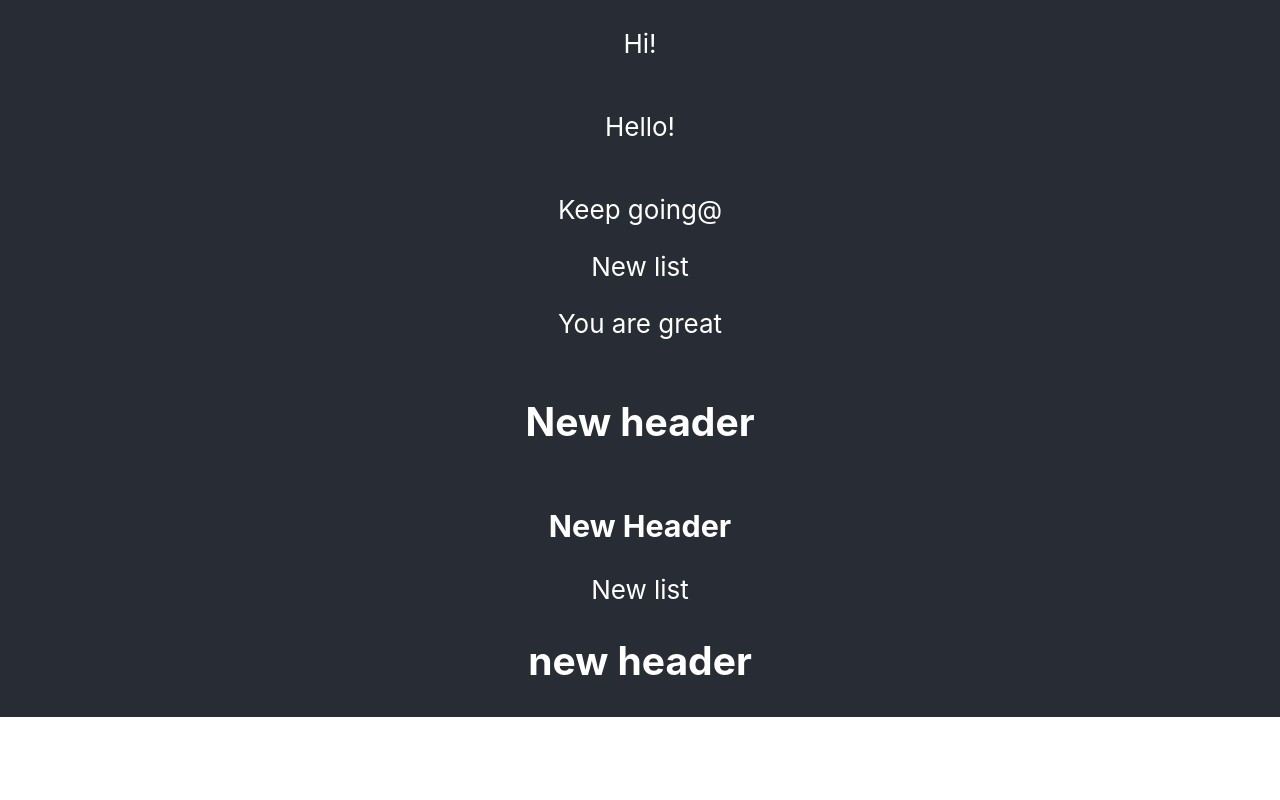
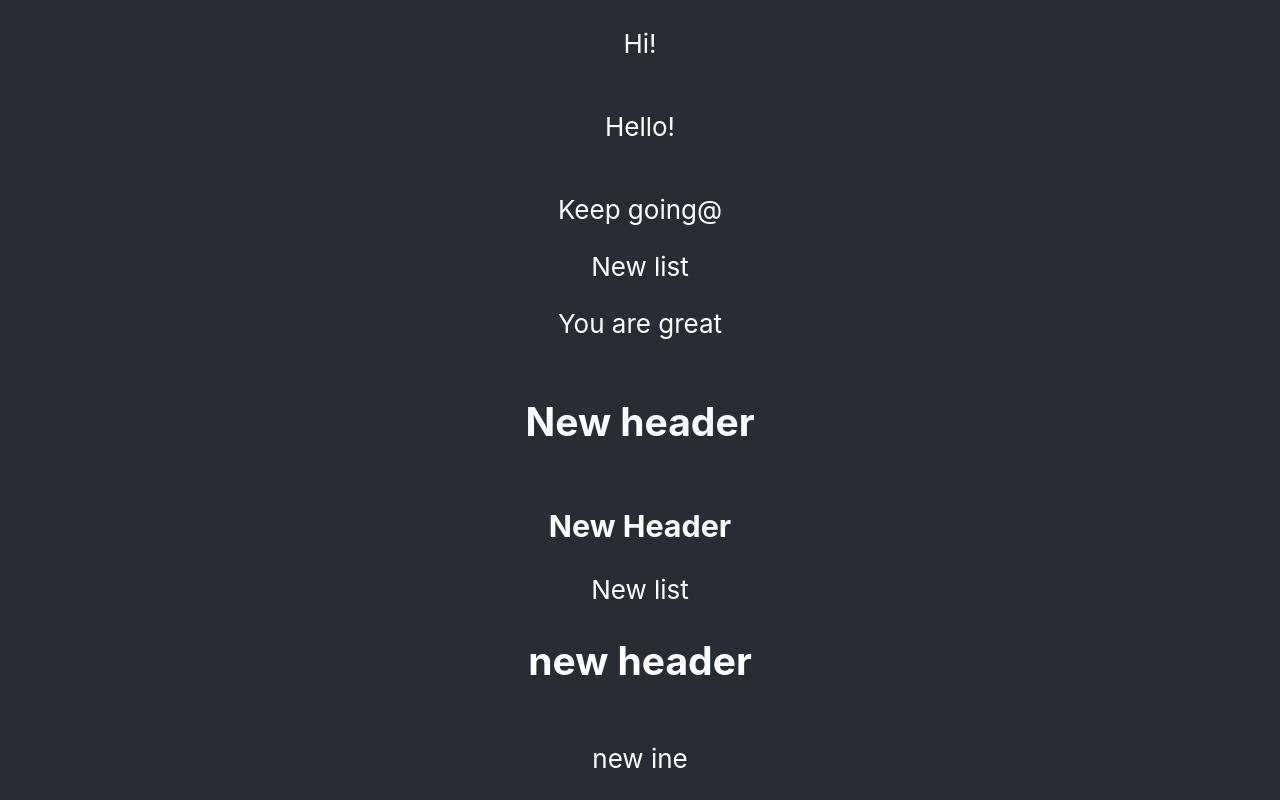
Before and after one commit to tyler-ray90/testing-05-18, a React (Create React App) app: page / in a window 1280 px wide. Shown: the part 740-1540 px from the top of the page. Before the commit the page ends 1457 px from the top, so only its background shows below. Built offline with nearby package versions, Linux system fonts and the light colour scheme.

Commit message:
new commit

```diff
--- a/src/App.js
+++ b/src/App.js
@@ -22,6 +22,7 @@ function App() {
         <h3>New Header</h3>
         <l>New list</l>
         <h2>new header</h2>
+        <p>new ine</p>
 
       </header>
     </div>
```
